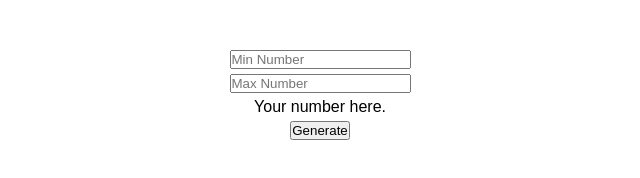
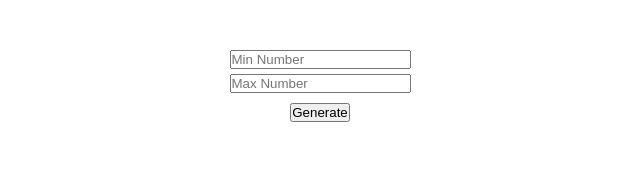
Before and after one commit to jacomchan/RandomNumberGenerator, a plain HTML site: page index.html in a window 1280 px wide. Shown: the whole page, without its empty margins (320-960 px from the left). Drawn offline with Linux system fonts and the light colour scheme.

Commit message:
eeeeeeee

```diff
--- a/css/main.css
+++ b/css/main.css
@@ -11,5 +11,5 @@
     align-items: center;
     justify-content: center;
     gap: 5px;
-    padding: 50px;
+    margin: 50px;
 }
--- a/index.html
+++ b/index.html
@@ -10,7 +10,7 @@
     <div class="NumberBox">
         <input type="number" id="minNumber" placeholder="Min Number">
         <input type="number" id="maxNumber" placeholder="Max Number">
-        <p id="randomNumberOutput">Your number here.</p>
+        <p id="randomNumberOutput"></p>
         <button id="randomNumberButton" onclick="generateNumber()">Generate</button>
     </div>
 </body>
```
